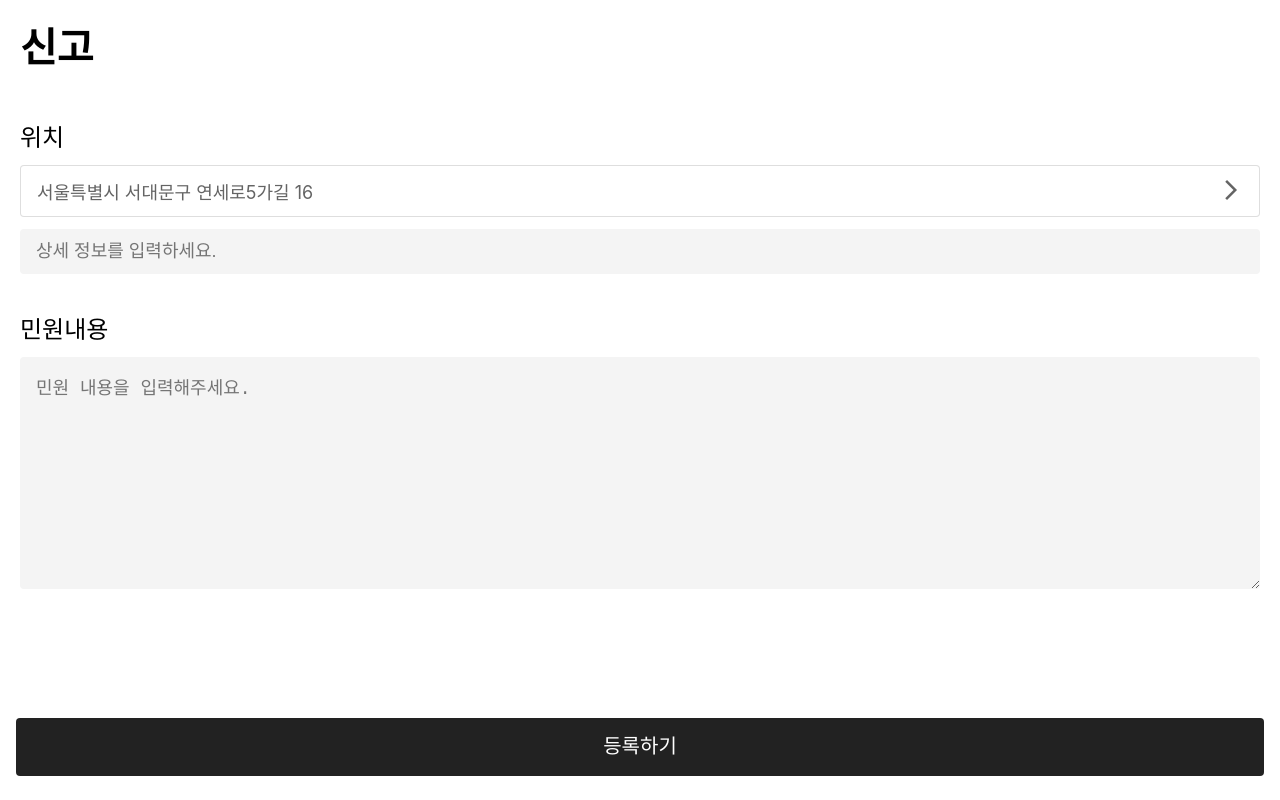
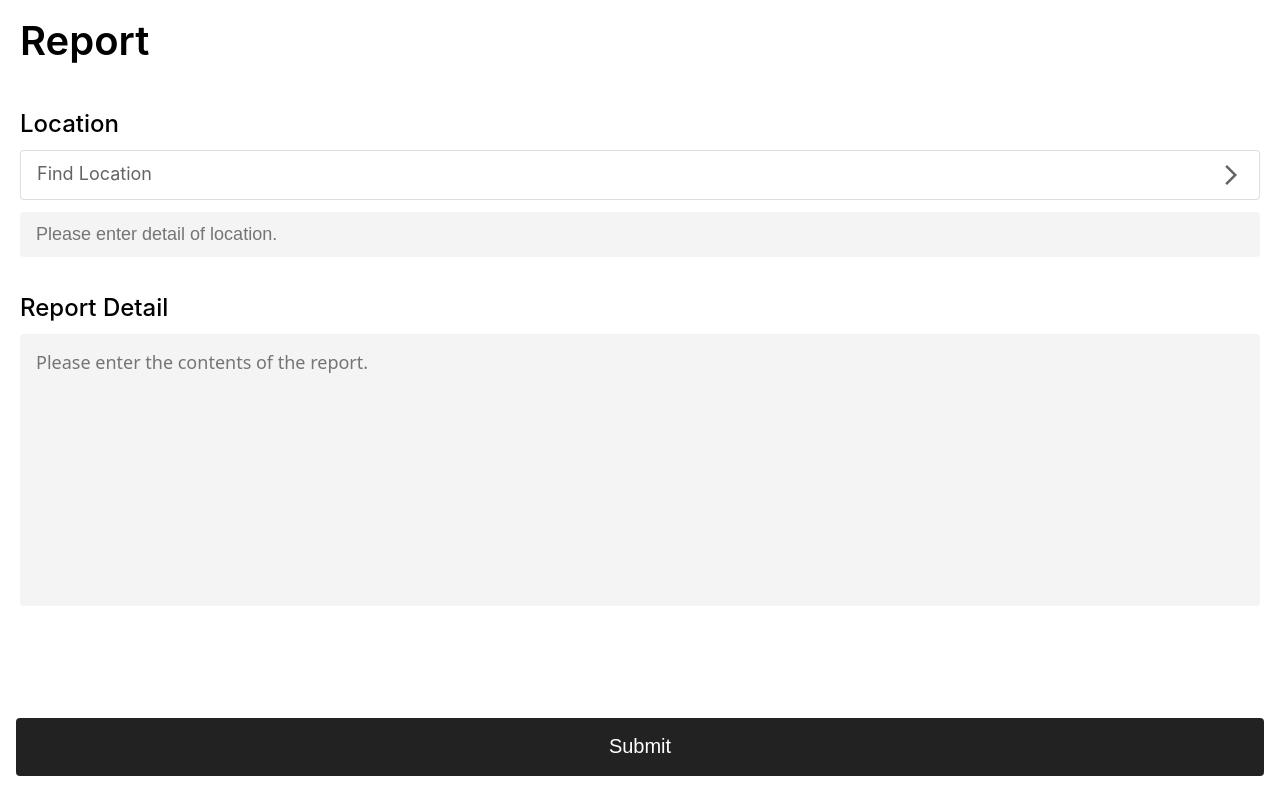
Before and after one commit to minukHwang/dot-connect, a React (Create React App) app: page /simple in a window 1280 px wide. Built offline with nearby package versions, Linux system fonts and the light colour scheme.

Commit message:
front-done

```diff
--- a/src/pages/ReportDetail.js
+++ b/src/pages/ReportDetail.js
@@ -11,12 +11,22 @@ const ReportDetail = () => {
           gravida aenean sem ac.
         </div>
       </div>
+
+      <div className="picture-area">
+        <div className="sub-title">사진</div>
+        <div className="picture-btn-area">
+          <div className="picture-add">
+            <span class="material-symbols-outlined">photo_camera</span>
+          </div>
+        </div>
+      </div>
+
       <div className="place-area">
         <div className="sub-title">위치</div>
         <div className="place-btn-area">
           <div className="place-btn">
             <div className="place-text">서울특별시 서대문구 연세로5가길 16</div>
-            <span class="material-symbols-outlined">arrow_forward_ios</span>
+            <span className="material-symbols-outlined">arrow_forward_ios</span>
           </div>
         </div>
         <div className="place-input-area">
--- a/src/pages/ReportDetail.scss
+++ b/src/pages/ReportDetail.scss
@@ -18,6 +18,24 @@
     }
 }
 
+.picture-area {
+    margin-bottom: 24px;
+
+    .picture-btn-area {
+        display: flex;
+        padding: 0px 16px;
+
+        .picture-add {
+            display: flex;
+            padding: 44px;
+            background-color: #f4f4f4;
+            border-radius: 4px;
+            color: rgba($color: #222222, $alpha: 0.7);
+            border: 0.5px solid rgba(34, 34, 34, 0.15);
+        }
+    }
+}
+
 .detail {
     .main-title {
         padding: 16px 20px;
@@ -34,7 +52,7 @@
     }
 
     .place-area {
-        margin-bottom: 36px;
+        margin-bottom: 24px;
 
         .place-btn-area {
             padding: 0 16px;
@@ -97,6 +115,7 @@
                 font-size: 14px;
                 line-height: 22px;
                 background-color: #f4f4f4;
+                resize: none;
 
                 &:focus {
                     outline: none;
@@ -107,7 +126,7 @@
 
     .btn-area {
         display: flex;
-        position: absolute;
+        position: fixed;
         bottom: 0;
         left: 0;
         right: 0;
--- a/src/pages/ReportSimple.js
+++ b/src/pages/ReportSimple.js
@@ -2,40 +2,51 @@ import React from "react";
 import "./ReportSimple.scss";
 
 const ReportSimple = () => {
+  const register = () => {
+    console.log("click");
+  };
+
   return (
     <div className="simple">
-      <div className="main-title">신고</div>
+      <div className="main-title">Report</div>
       <div className="place-area">
-        <div className="sub-title">위치</div>
+        <div className="sub-title">Location</div>
         <div className="place-btn-area">
           <div className="place-btn">
-            <div className="place-text">서울특별시 서대문구 연세로5가길 16</div>
-            <span class="material-symbols-outlined">arrow_forward_ios</span>
+            <div className="place-text">Find Location</div>
+            <span className="material-symbols-outlined">arrow_forward_ios</span>
           </div>
         </div>
         <div className="place-input-area">
           <input
             type="text"
             className="place-input"
-            placeholder="상세 정보를 입력하세요."
+            placeholder="Please enter detail of location."
           />
         </div>
       </div>
 
       <div className="text-area">
-        <div className="sub-title">민원내용</div>
+        <div className="sub-title">Report Detail</div>
         <div className="text-box-area">
           <textarea
             className="text-box"
             cols="30"
             rows="10"
-            placeholder="민원 내용을 입력해주세요."
+            placeholder="Please enter the contents of the report."
           ></textarea>
         </div>
       </div>
 
       <div className="btn-area">
-        <button className="btn">등록하기</button>
+        <button
+          className="btn"
+          onClick={() => {
+            register();
+          }}
+        >
+          Submit
+        </button>
       </div>
     </div>
   );
--- a/src/pages/ReportSimple.scss
+++ b/src/pages/ReportSimple.scss
@@ -72,6 +72,8 @@
         border: none;
         border-radius: 4px;
         background-color: #f4f4f4;
+        resize: none;
+        font-family: system-ui, -apple-system, BlinkMacSystemFont, 'Segoe UI', Roboto, Oxygen, Ubuntu, Cantarell, 'Open Sans', 'Helvetica Neue', sans-serif;
 
         &:focus {
           outline: none;
@@ -82,7 +84,7 @@
 
   .btn-area {
     display: flex;
-    position: absolute;
+    position: fixed;
     bottom: 0;
     left: 0;
     right: 0;
```
